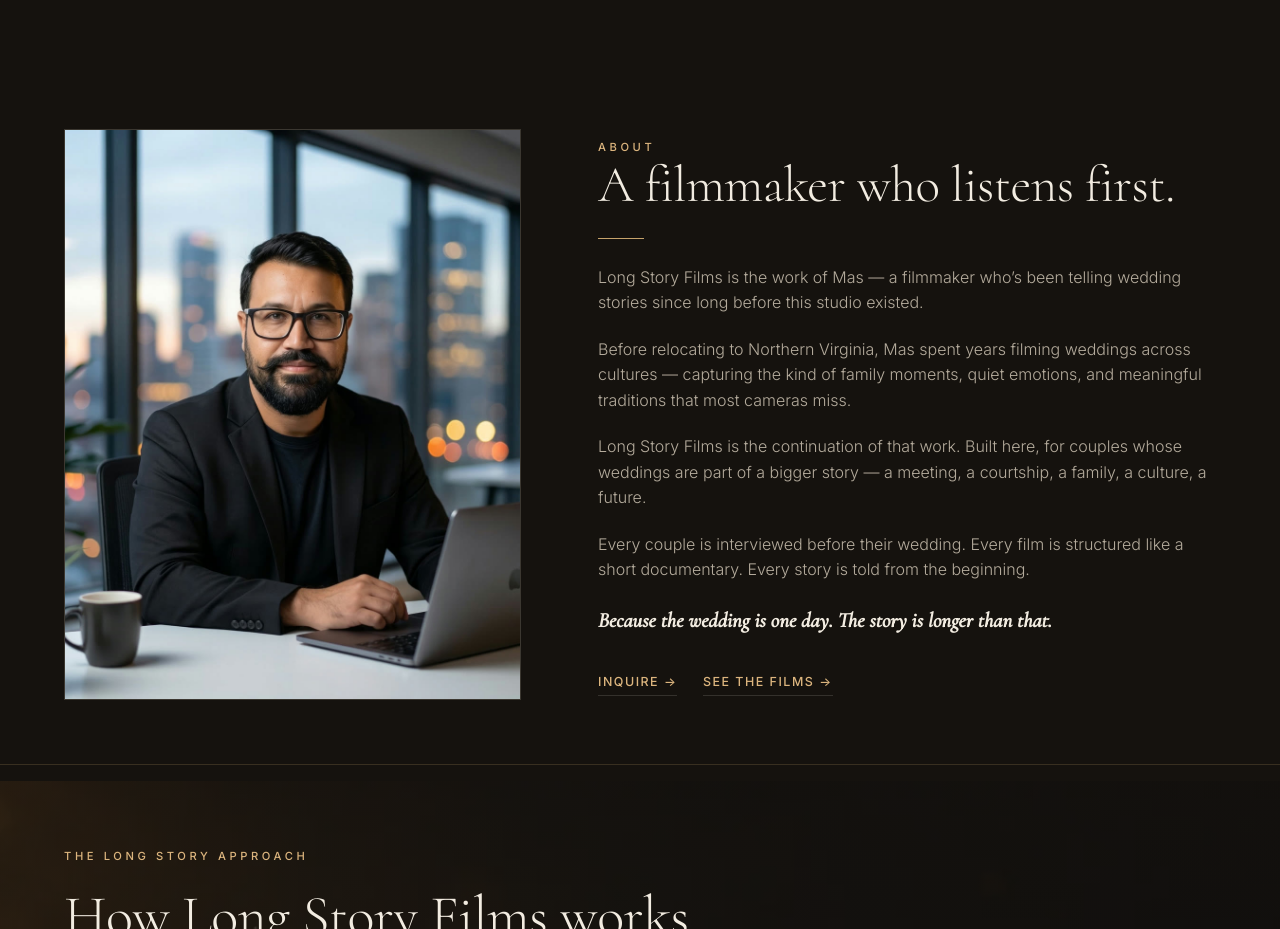
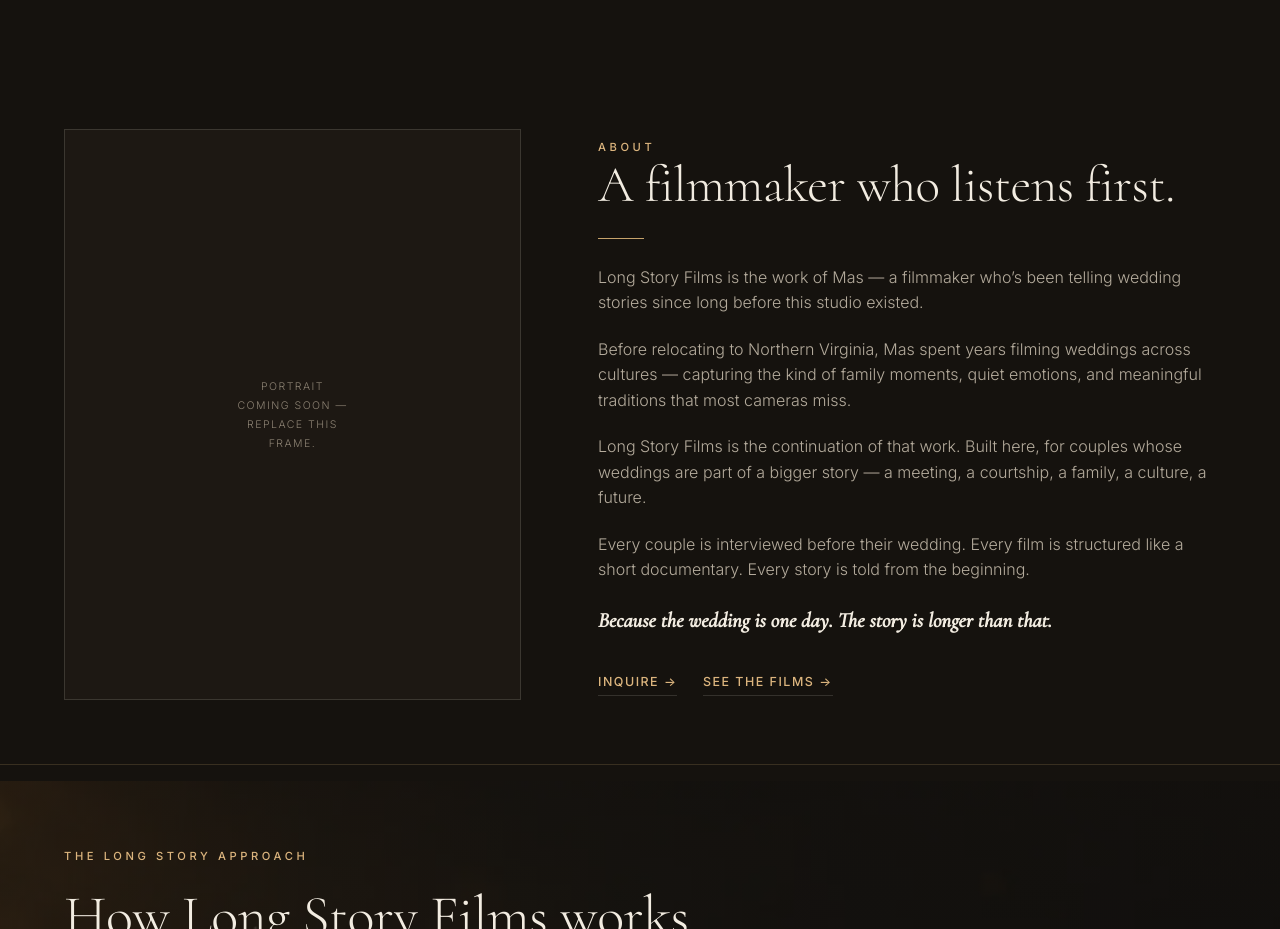
Before and after one commit to amrishariq-stack/long-story-films, a plain HTML site: page index.html in a window 1280 px wide. Shown: the part 1300-2229 px from the top of the page. Drawn offline with Linux system fonts and the light colour scheme.

Commit message:
Replace founder portrait with placeholder frame
Co-Authored-By: Claude Opus 5.5 <noreply@anthropic.com>

```diff
--- a/css/style.css
+++ b/css/style.css
@@ -170,11 +170,11 @@ h1,h2,h3{font-family:var(--serif);font-weight:400;line-height:1.05;letter-spacin
   display:flex;align-items:center;justify-content:center;
 }
 .portrait-slot::after{
-  content:"Portrait of Mas — editorial, natural light. Replace this frame.";
+  content:"Portrait coming soon — replace this frame.";
   font-size:0.66rem;letter-spacing:0.14em;text-transform:uppercase;color:var(--ink-faint);
   max-width:18ch;text-align:center;line-height:1.8;padding:1rem;
 }
-/*  To use a real portrait: <img src="mas-portrait.jpg" alt="Mas, founder and filmmaker" />
+/*  To use a real portrait: <img src="assets/portrait.jpg" alt="Mas, founder and filmmaker" />
     inside .portrait-slot, and the note hides automatically. */
 .portrait-slot img{position:absolute;inset:0;width:100%;height:100%;object-fit:cover;}
 .portrait-slot img + .note{display:none;}
--- a/index.html
+++ b/index.html
@@ -113,7 +113,6 @@
   <div class="container">
   <div class="about-grid">
     <div class="portrait-slot reveal">
-      <img src="assets/mas.jpg" alt="Mas, founder and filmmaker" />
     </div>
     <div class="about-copy reveal">
       <span class="eyebrow">About</span>
```
Also changed, not shown: assets/mas.jpg (deleted).
